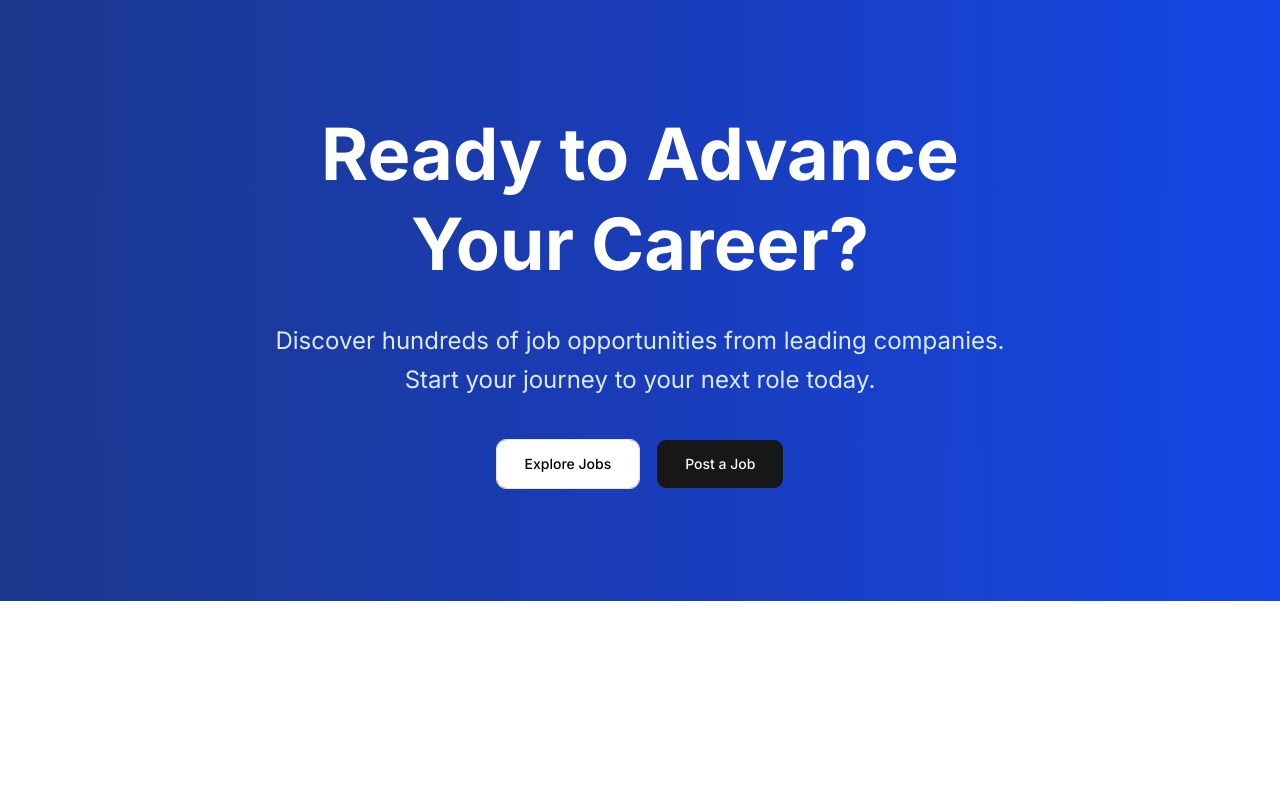
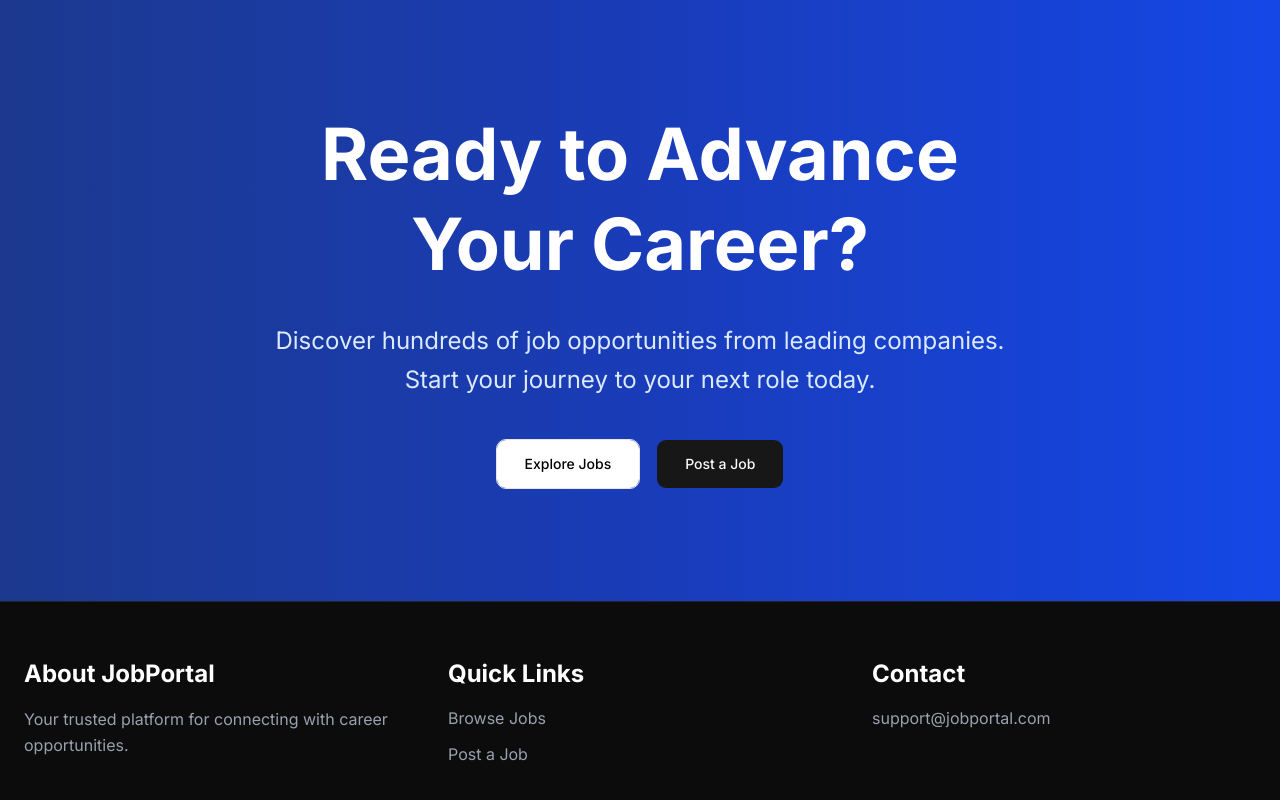
Before and after one commit to AlirizoTemirov/JobPortal, a Next.js app: page / in a window 1280 px wide. Shown: the part 2351-3151 px from the top of the page. Before the commit the page ends 2952 px from the top, so only its background shows below. Built offline with nearby package versions, Linux system fonts and the light colour scheme.

Commit message:
add footer to home page and the project is complete

```diff
--- /dev/null
+++ b/app/_components/Footer.tsx
@@ -0,0 +1,43 @@
+import Link from "next/link";
+
+export default function Footer() {
+  return (
+    <footer className="bg-black/95 border-t border-white/10 w-full text-white text-start">
+      <div className="max-w-7xl mx-auto px-6 py-14 grid grid-cols-1 md:grid-cols-3 gap-10">
+        <div>
+          <h3 className="text-2xl font-bold mb-4">About JobPortal</h3>
+          <p className="text-gray-400 leading-relaxed">
+            Your trusted platform for connecting with career opportunities.
+          </p>
+        </div>
+
+        <div>
+          <h3 className="text-2xl font-bold mb-4">Quick Links</h3>
+
+          <ul className="space-y-3 text-gray-400">
+            <li>
+              <Link className="hover:text-white transition" href={"/jobs"}>
+                Browse Jobs
+              </Link>
+            </li>
+
+            <li>
+              <Link
+                className="hover:text-white transition"
+                href={"/admin/jobs"}
+              >
+                Post a Job
+              </Link>
+            </li>
+          </ul>
+        </div>
+
+        <div>
+          <h3 className="text-2xl font-bold mb-4">Contact</h3>
+
+          <p className="text-gray-400">support@jobportal.com</p>
+        </div>
+      </div>
+    </footer>
+  );
+}
--- a/app/page.tsx
+++ b/app/page.tsx
@@ -1,3 +1,4 @@
+import Footer from "./_components/Footer";
 import Header from "./_components/Header";
 import Hero from "./_components/Hero";
 import MainSections from "./_components/MainSections";
@@ -8,6 +9,7 @@ export default function Home() {
       <Header />
       <Hero />
       <MainSections />
+      <Footer />
     </div>
   );
 }
```
